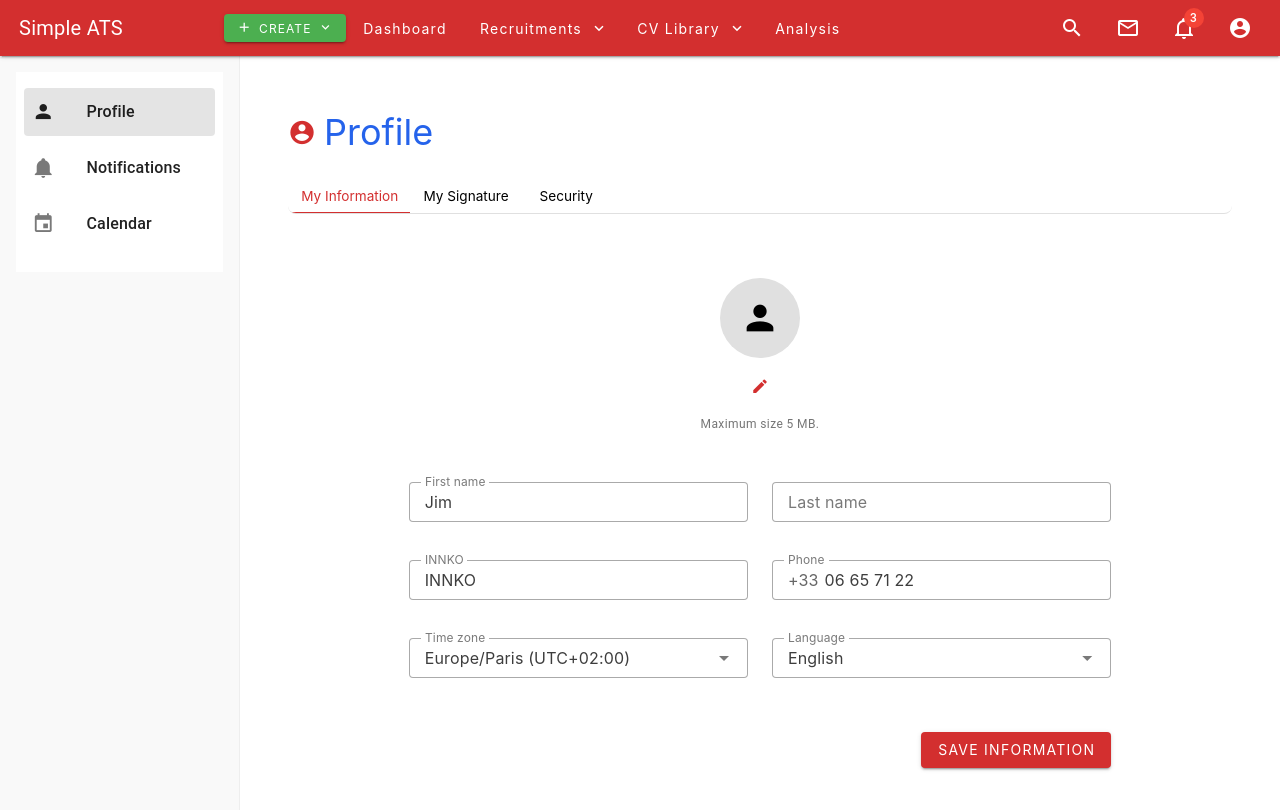
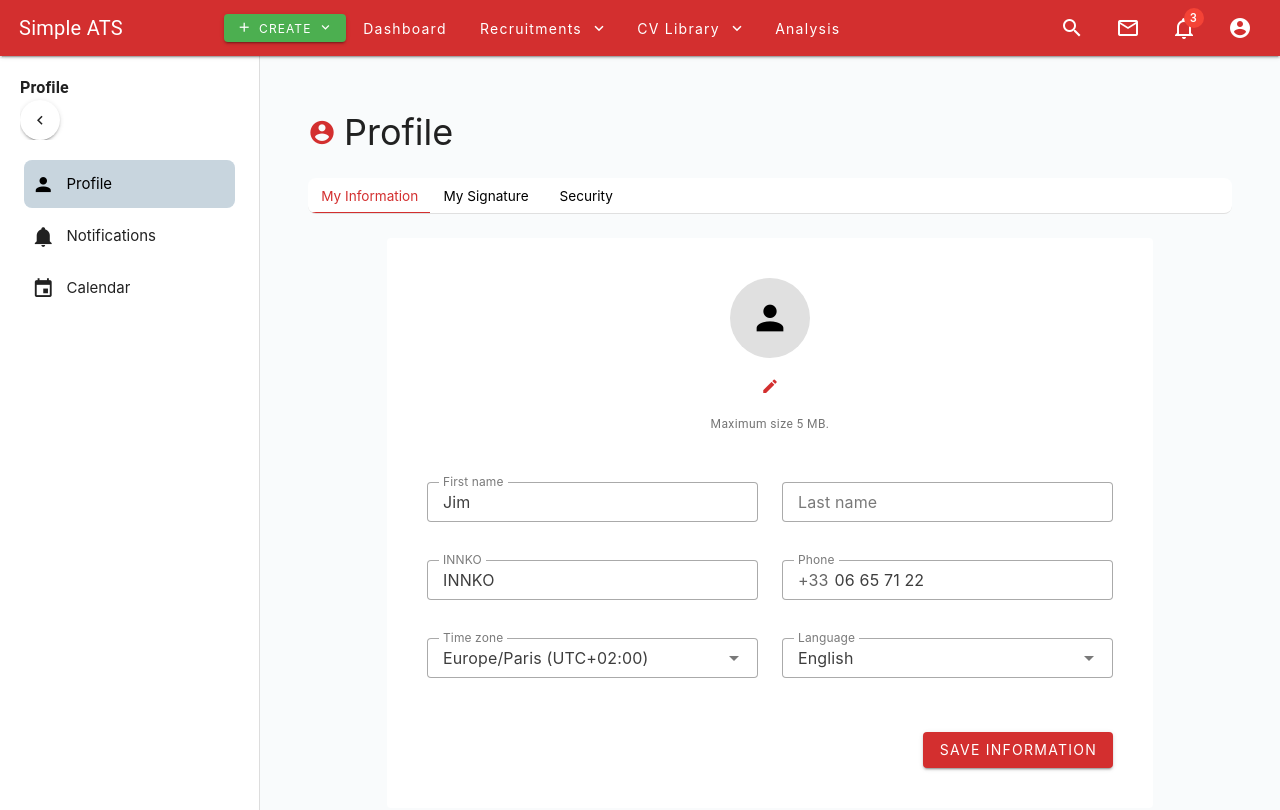
Before and after one commit to nadun96/ats_simple, a Vue app: page /profile/information in a window 1280 px wide. Shown: the top 810 px of the page. Built offline with nearby package versions, Linux system fonts and the light colour scheme.

Commit message:
Fixed some minor changes

```diff
--- a/src/components/layout/AppSidebar.vue
+++ b/src/components/layout/AppSidebar.vue
@@ -4,9 +4,35 @@
 
     <v-main>
       <div class="layout-with-sidebar">
-        <aside v-if="showSidebar" class="sidebar-content">
-          <slot name="sidebar" />
+        <aside :class="['sidebar-content', { collapsed: isCollapsed }]">
+          <v-list-item class="d-flex justify-space-between align-center px-1 mb-2">
+            <v-list-item-title v-if="!isCollapsed" class="text-subtitle-1 font-weight-bold">
+              {{ sidebarTitle }}
+            </v-list-item-title>
+            <v-btn icon size="small" @click="toggleCollapse">
+              <v-icon>{{ isCollapsed ? 'mdi-chevron-right' : 'mdi-chevron-left' }}</v-icon>
+            </v-btn>
+          </v-list-item>
+
+          <v-list dense nav>
+            <v-list-item
+              v-for="item in sidebarItems"
+              :key="item.name"
+              :to="item.to"
+              :class="[
+                'rounded-lg',
+                'd-flex align-center',
+                { 'bg-blue-lighten-5': $route.name === item.name },
+              ]"
+            >
+              <v-icon class="mr-3">{{ item.icon }}</v-icon>
+              <span v-if="!isCollapsed">{{ item.label }}</span>
+            </v-list-item>
+          </v-list>
+
+          <slot name="sidebar-extra" :is-collapsed="isCollapsed" />
         </aside>
+
         <section class="main-content">
           <slot />
         </section>
@@ -22,9 +48,16 @@ import MobileDrawer from '@/components/header/MobileDrawer.vue'
 defineProps<{
   showSidebar?: boolean
   showDrawer?: boolean
+  sidebarTitle: string
+  sidebarItems: { name: string; label: string; icon: string; to: string }[]
 }>()
 
 const drawer = ref(false)
+const isCollapsed = ref(false)
+
+const toggleCollapse = () => {
+  isCollapsed.value = !isCollapsed.value
+}
 </script>
 
 <style scoped>
@@ -33,14 +66,23 @@ const drawer = ref(false)
 }
 
 .sidebar-content {
-  width: 240px;
+  background-color: white;
+  border-right: 1px solid #ddd;
   padding: 16px;
-  background-color: #f9f9f9;
-  border-right: 1px solid #eee;
+  width: 260px;
+  transition:
+    width 0.3s ease,
+    padding 0.3s ease;
+}
+
+.sidebar-content.collapsed {
+  width: 64px;
+  padding: 16px 8px;
 }
 
 .main-content {
   flex: 1;
   padding: 24px;
+  background-color: #f9fbfc;
 }
 </style>
--- a/src/components/recruitment/RecruitmentCard.vue
+++ b/src/components/recruitment/RecruitmentCard.vue
@@ -52,9 +52,7 @@
         <v-btn size="small" variant="text" icon>
           <v-icon>mdi-tag</v-icon>
         </v-btn>
-        <v-btn size="small" variant="outlined" class="ml-1">
-          Promote
-        </v-btn>
+        <v-btn size="small" variant="outlined" class="ml-1"> Promote </v-btn>
 
         <!-- 3-dot Menu -->
         <v-menu offset-y>
@@ -148,7 +146,7 @@
 <script setup lang="ts">
 import { ref } from 'vue'
 
-const props = defineProps<{
+defineProps<{
   job: {
     id: number
     title: string
@@ -180,7 +178,7 @@ const progressLabels = [
   'Evalué par téléphone',
   'Entretien passé',
   'Offre faite',
-  'Embauché'
+  'Embauché',
 ]
 
 const onLabelClick = (label: string) => {
--- a/src/components/recruitment/RecruitmentSidebar.vue
+++ /dev/null
@@ -1,100 +0,0 @@
-<template>
-  <v-navigation-drawer
-    :permanent="true"
-    :rail="isCollapsed"
-    app
-    width="250"
-    class="pt-2"
-  >
-    <!-- Header: Title + Collapse Button -->
-    <v-list-item class="d-flex justify-space-between align-center px-4">
-      <v-list-item-title v-if="!isCollapsed" class="text-subtitle-1 font-weight-bold">
-        Views
-      </v-list-item-title>
-      <v-btn icon size="small" @click="toggleCollapse">
-        <v-icon>{{ isCollapsed ? 'mdi-chevron-right' : 'mdi-chevron-left' }}</v-icon>
-      </v-btn>
-    </v-list-item>
-
-    <!-- + New View Button -->
-    <v-list-item v-if="!isCollapsed">
-      <v-btn
-        block
-        color="primary"
-        variant="outlined"
-        @click="dialogVisible = true"
-      >
-        + New View
-      </v-btn>
-    </v-list-item>
-
-    <v-divider class="my-2" />
-
-    <!-- View Items -->
-    <v-list density="compact" nav>
-      <v-list-item
-        v-for="view in views"
-        :key="view.id"
-        :value="view.id"
-        :class="{ 'bg-blue-lighten-5': selectedView === view.id }"
-        @click="selectView(view.id)"
-      >
-        <v-list-item-icon>
-          <v-icon>{{ view.icon }}</v-icon>
-        </v-list-item-icon>
-        <v-list-item-title v-if="!isCollapsed">{{ view.name }}</v-list-item-title>
-      </v-list-item>
-    </v-list>
-
-    <!-- Popup -->
-    <NewViewDialog
-      v-model:visible="dialogVisible"
-      @create="handleCreate"
-    />
-  </v-navigation-drawer>
-</template>
-
-<script setup lang="ts">
-import { ref } from 'vue'
-import NewViewDialog from './NewViewDialog.vue'
-
-interface View {
-  id: number
-  name: string
-  icon: string
-}
-
-const views = ref<View[]>([
-  { id: 1, name: 'Recrutements en cours', icon: 'mdi-briefcase-outline' },
-  { id: 2, name: 'Favoris', icon: 'mdi-star-outline' },
-  { id: 3, name: 'Candidatures spontanées', icon: 'mdi-account-multiple' },
-  { id: 4, name: 'Archivés', icon: 'mdi-archive-outline' }
-])
-
-const selectedView = ref<number>(1)
-const dialogVisible = ref(false)
-const isCollapsed = ref(false)
-
-const toggleCollapse = () => {
-  isCollapsed.value = !isCollapsed.value
-}
-
-const selectView = (id: number) => {
-  selectedView.value = id
-}
-
-const handleCreate = (name: string) => {
-  console.log('the new view created:', name)
-  views.value.push({
-    id: Date.now(),
-    name,
-    icon: 'mdi-eye' // Default icon for new views
-  })
-}
-</script>
-
-<style scoped>
-.v-list-item:hover {
-  cursor: pointer;
-}
-</style>
--- a/src/router/index.ts
+++ b/src/router/index.ts
@@ -1,22 +1,20 @@
 import { createRouter, createWebHistory } from 'vue-router'
 import HomeView from '@/views/HomeView.vue'
 
-import Recruitment from '@/views/Recruitment.vue'
+import Recruitment from '@/views/RecruitmentView.vue'
 import SampleView from '@/views/SampleView.vue'
-import JobDetail from '@/views/JobDetail.vue' // ✅ Import Job Detail view
+import JobDetail from '@/views/JobDetail.vue'
 import CreateJob from '@/views/Jobs/CreateJob.vue'
 import ProfileView from '@/views/ProfileView.vue'
 import MyInformation from '@/components/profile/MyInformation.vue'
 import MySignature from '@/components/profile/MySignature.vue'
 import MySecurity from '@/components/profile/MySecurity.vue'
-import DefaultLayout from '@/components/layout/DefaultLayout.vue'
 
 const router = createRouter({
   history: createWebHistory(import.meta.env.BASE_URL),
   routes: [
     {
       path: '/',
-      component: DefaultLayout, // ⬅️ Wrap all routes that use HeaderView
       children: [
         {
           path: '',
--- a/src/views/ProfileView.vue
+++ b/src/views/ProfileView.vue
@@ -1,19 +1,5 @@
 <template>
-  <AppSidebar :showSidebar="true" :drawer="drawer" @update:drawer="drawer = $event">
-    <template #sidebar>
-      <v-list dense nav class="py-4">
-        <v-list-item to="/profile/information" prepend-icon="mdi-account" class="mb-2" active>
-          <v-list-item-title class="text-subtitle-1">Profile</v-list-item-title>
-        </v-list-item>
-        <v-list-item to="/notifications" prepend-icon="mdi-bell" class="mb-2">
-          <v-list-item-title class="text-subtitle-1">Notifications</v-list-item-title>
-        </v-list-item>
-        <v-list-item to="/calendar" prepend-icon="mdi-calendar" class="mb-2">
-          <v-list-item-title class="text-subtitle-1">Calendar</v-list-item-title>
-        </v-list-item>
-      </v-list>
-    </template>
-
+  <AppSidebar :showSidebar="true" sidebarTitle="Profile" :sidebarItems="sidebarItems">
     <v-container fluid class="pa-4 pa-md-6">
       <div class="profile-header d-flex align-center mb-4">
         <v-icon size="28" class="mr-2" color="primary">mdi-account-circle</v-icon>
@@ -48,12 +34,17 @@ import { useRoute } from 'vue-router'
 import AppSidebar from '@/components/layout/AppSidebar.vue'
 
 const route = useRoute()
-const drawer = ref(false)
 
 const tabs = [
   { name: 'information', label: 'My Information' },
   { name: 'signature', label: 'My Signature' },
   { name: 'security', label: 'Security' },
+]
+
+const sidebarItems = [
+  { name: 'information', label: 'Profile', icon: 'mdi-account', to: '/profile/information' },
+  { name: 'notifications', label: 'Notifications', icon: 'mdi-bell', to: '/notifications' },
+  { name: 'calendar', label: 'Calendar', icon: 'mdi-calendar', to: '/calendar' },
 ]
 
 const tab = ref(route.name)
@@ -70,7 +61,6 @@ watch(
 .profile-header {
   font-weight: 600;
   font-size: 1.5rem;
-  color: var(--vt-c-primary);
 }
 
 .profile-tabs {
--- a/src/views/Recruitment.vue
+++ /dev/null
@@ -1,67 +0,0 @@
-<template>
-  <v-container fluid class="pa-0 d-flex">
-    <!-- Sidebar -->
-    <RecruitmentSidebar v-model:collapsed="sidebarCollapsed" class="sidebar" />
-
-    <!-- Main Content -->
-    <v-main class="recruitment-main">
-      <RecruitmentFilterHeader />
-
-      <v-container fluid>
-        <RecruitmentCard
-          v-for="job in jobs"
-          :key="job.id"
-          :job="job"
-        />
-      </v-container>
-    </v-main>
-  </v-container>
-</template>
-
-<script setup lang="ts">
-import { ref } from 'vue'
-import RecruitmentSidebar from '@/components/recruitment/RecruitmentSidebar.vue'
-import RecruitmentFilterHeader from '@/components/recruitment/RecruitmentFilterHeader.vue'
-import RecruitmentCard from '@/components/recruitment/RecruitmentCard.vue'
-
-const sidebarCollapsed = ref(false)
-
-const jobs = ref([
-  {
-    id: 1,
-    title: 'JAVA Engineer',
-    location: 'Freelance - Paris',
-    date: 'Jul 2, 2025',
-    status: 'Online',
-    hired: true,
-    type: 'Freelance',
-  },
-  {
-    id: 2,
-    title: 'Python Engineer',
-    location: 'Freelance - Colombo',
-    date: 'Jun 29, 2025',
-    status: 'Online',
-    hired: true,
-    type: 'Freelance',
-  },
-  // Add more...
-])
-</script>
-
-<style scoped>
-.sidebar {
-  width: 260px;
-  transition: width 0.3s ease;
-}
-
-.sidebar.collapsed {
-  width: 64px;
-}
-
-.recruitment-main {
-  flex: 1;
-  padding: 16px;
-  background: #f9fbfc;
-}
-</style>
--- /dev/null
+++ b/src/views/RecruitmentView.vue
@@ -0,0 +1,68 @@
+<template>
+  <AppSidebar :showSidebar="true" sidebarTitle="Views" :sidebarItems="sidebarItems">
+    <template #sidebar-extra="{ isCollapsed }">
+      <v-list-item v-if="!isCollapsed" class="mt-4">
+        <v-btn block color="primary" variant="outlined" @click="dialogVisible = true">
+          + New View
+        </v-btn>
+      </v-list-item>
+      <NewViewDialog v-model:visible="dialogVisible" />
+    </template>
+
+    <v-container fluid>
+      <RecruitmentFilterHeader />
+
+      <v-container fluid>
+        <RecruitmentCard v-for="job in jobs" :key="job.id" :job="job" />
+      </v-container>
+    </v-container>
+  </AppSidebar>
+</template>
+
+<script setup lang="ts">
+import { ref } from 'vue'
+import AppSidebar from '@/components/layout/AppSidebar.vue'
+import RecruitmentFilterHeader from '@/components/recruitment/RecruitmentFilterHeader.vue'
+import RecruitmentCard from '@/components/recruitment/RecruitmentCard.vue'
+import NewViewDialog from '@/components/recruitment/NewViewDialog.vue'
+
+const sidebarItems = [
+  {
+    name: 'activeRecruitments',
+    label: 'Recrutements en cours',
+    icon: 'mdi-briefcase-outline',
+    to: '/recruitment/active',
+  },
+  { name: 'favorites', label: 'Favoris', icon: 'mdi-star-outline', to: '/recruitment/favorites' },
+  {
+    name: 'spontaneousApplications',
+    label: 'Candidatures spontanées',
+    icon: 'mdi-account-multiple',
+    to: '/recruitment/spontaneous',
+  },
+  { name: 'archived', label: 'Archivés', icon: 'mdi-archive-outline', to: '/recruitment/archived' },
+]
+
+const dialogVisible = ref(false)
+
+const jobs = ref([
+  {
+    id: 1,
+    title: 'JAVA Engineer',
+    location: 'Freelance - Paris',
+    date: 'Jul 2, 2025',
+    status: 'Online',
+    hired: true,
+    type: 'Freelance',
+  },
+  {
+    id: 2,
+    title: 'Python Engineer',
+    location: 'Freelance - Colombo',
+    date: 'Jun 29, 2025',
+    status: 'Online',
+    hired: true,
+    type: 'Freelance',
+  },
+])
+</script>
```
Also changed, not shown: src/layouts/DefaultLayout.vue (deleted, +0 -20 lines).
